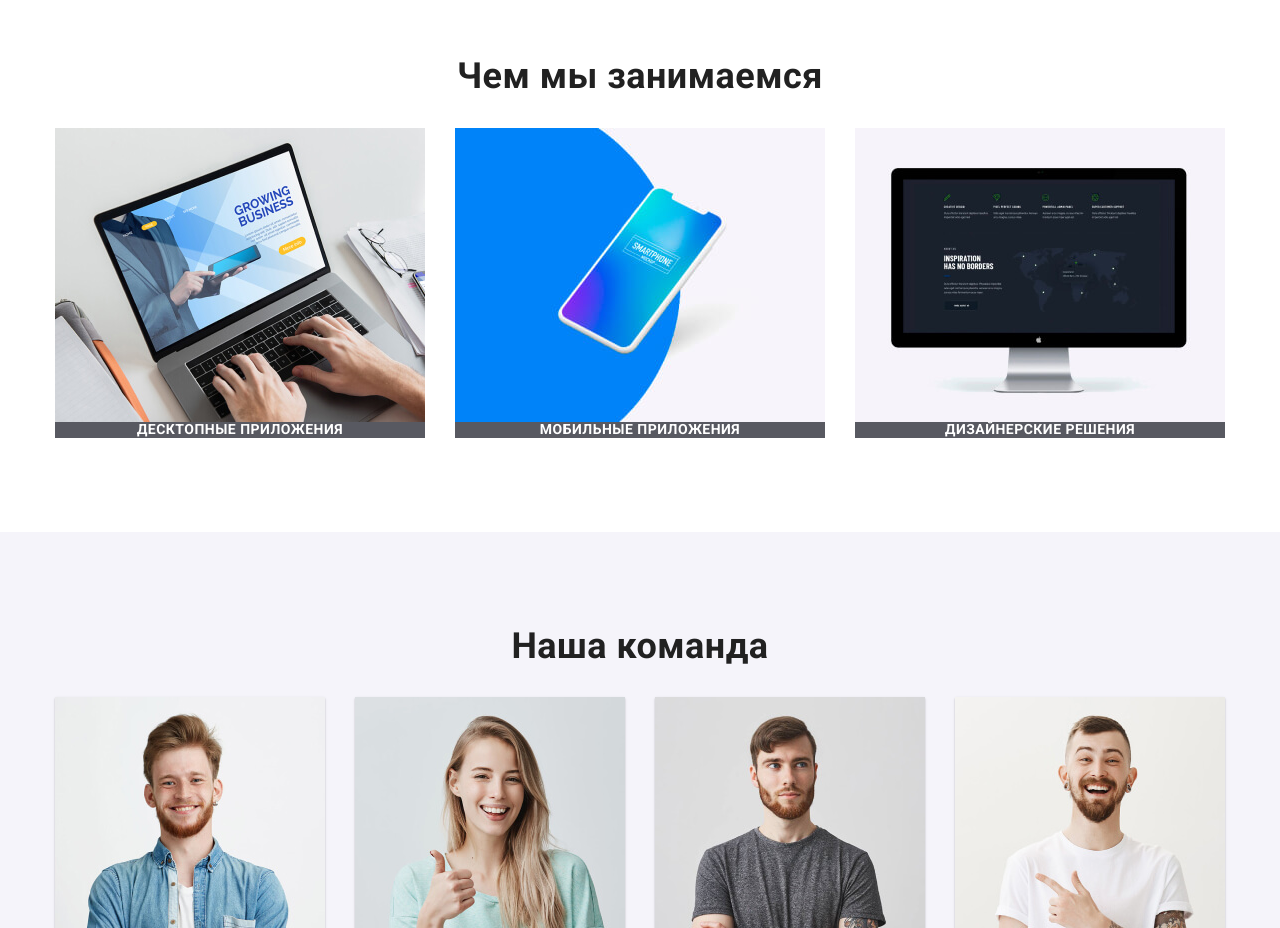
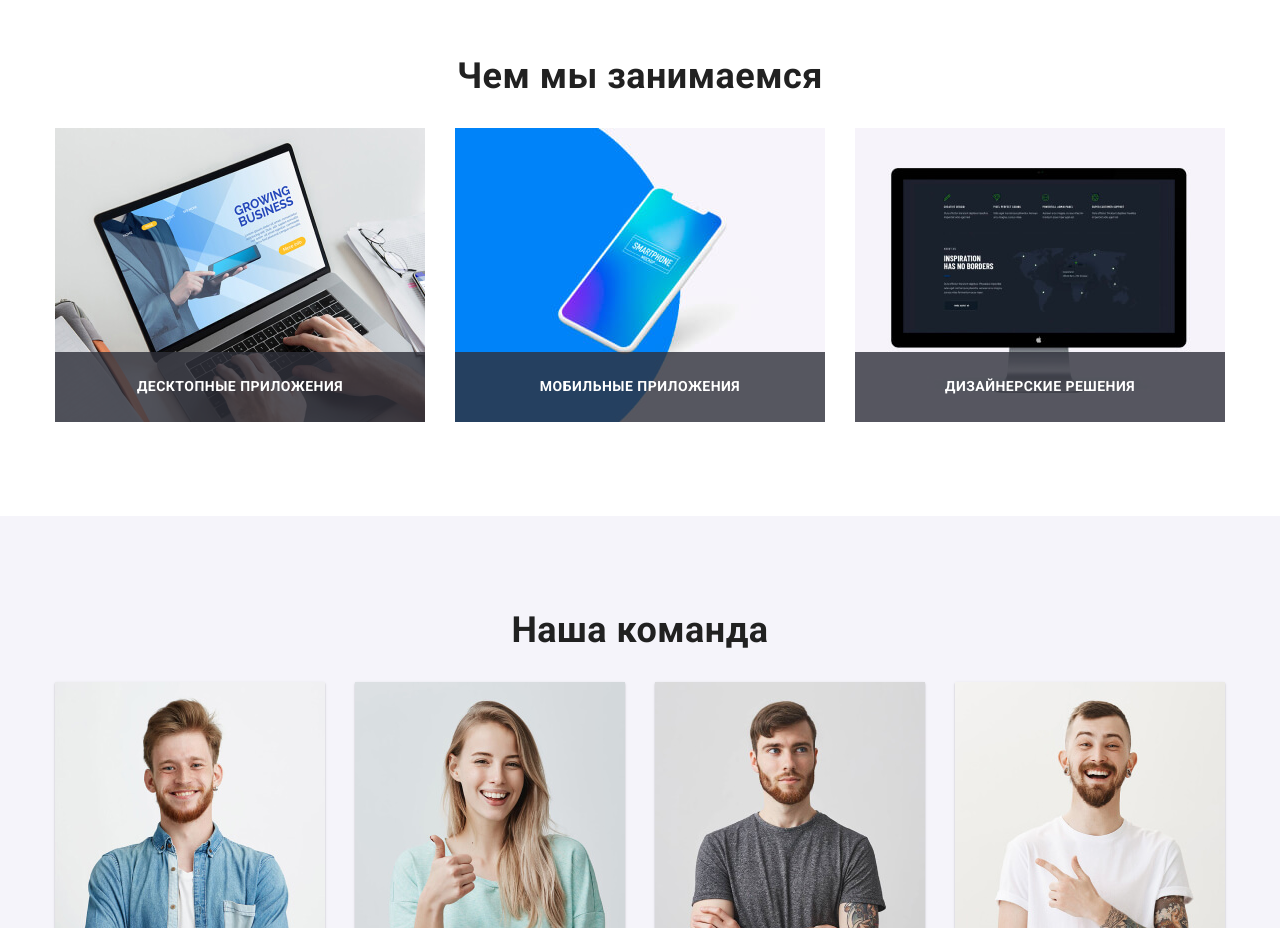
Before and after one commit to LettaSav/goit-markup-hw-05, a plain HTML site: page index.html in a window 1280 px wide. Shown: the part 1060-1988 px from the top of the page. Drawn offline with Linux system fonts and the light colour scheme.

Commit message:
Update css

```diff
--- a/css/style.css
+++ b/css/style.css
@@ -277,9 +277,7 @@ ul {
   font-size: 14px;
   line-height: 1.14;
 }
-.picturetext {
-  margin-bottom: 0px;
-}
+
 .features-list .title {
   margin-top: 30px;
   margin-bottom: 10px;
@@ -303,13 +301,25 @@ ul {
 .examples .examples-list + .examples-list {
   margin-left: 30px;
 }
+.examples-list {
+  position: relative;
+}
 .examples {
   display: flex;
   justify-content: center;
 }
 .picturetext {
+  position: absolute;
+  bottom: 0;
+  padding-top: 27px;
+  padding-bottom: 27px;
+
+  margin-bottom: 0px;
+  width: 370px;
+  height: 70px;
+
   color: var(--background-color);
-  background-color: rgba(47, 48, 58, 0.8);
+  background: rgba(47, 48, 58, 0.8);
 
   text-transform: uppercase;
   text-align: center;
@@ -664,7 +674,6 @@ footer-social {
 .works {
   text-decoration: none;
 }
-
 .portfolio-title {
   margin-top: 20px;
   margin-bottom: 4px;
@@ -678,6 +687,19 @@ footer-social {
   letter-spacing: 0.06em;
   text-decoration: none;
 }
+/* .animation-text {
+  position: absolute;
+  top: 0;
+  width: 100%;
+  height: 100%;
+  padding: 63px 24px;
+
+  color: var(--background-color);
+  background-color: rgba(33, 150, 243, 0.9);
+} */
+.animation-text:hover {
+  opacity: 1;
+}
 .section-descrp {
   margin-top: 0;
   margin-bottom: 0;
```
Also changed, not shown: portfolio.html (+2 -1 lines).
